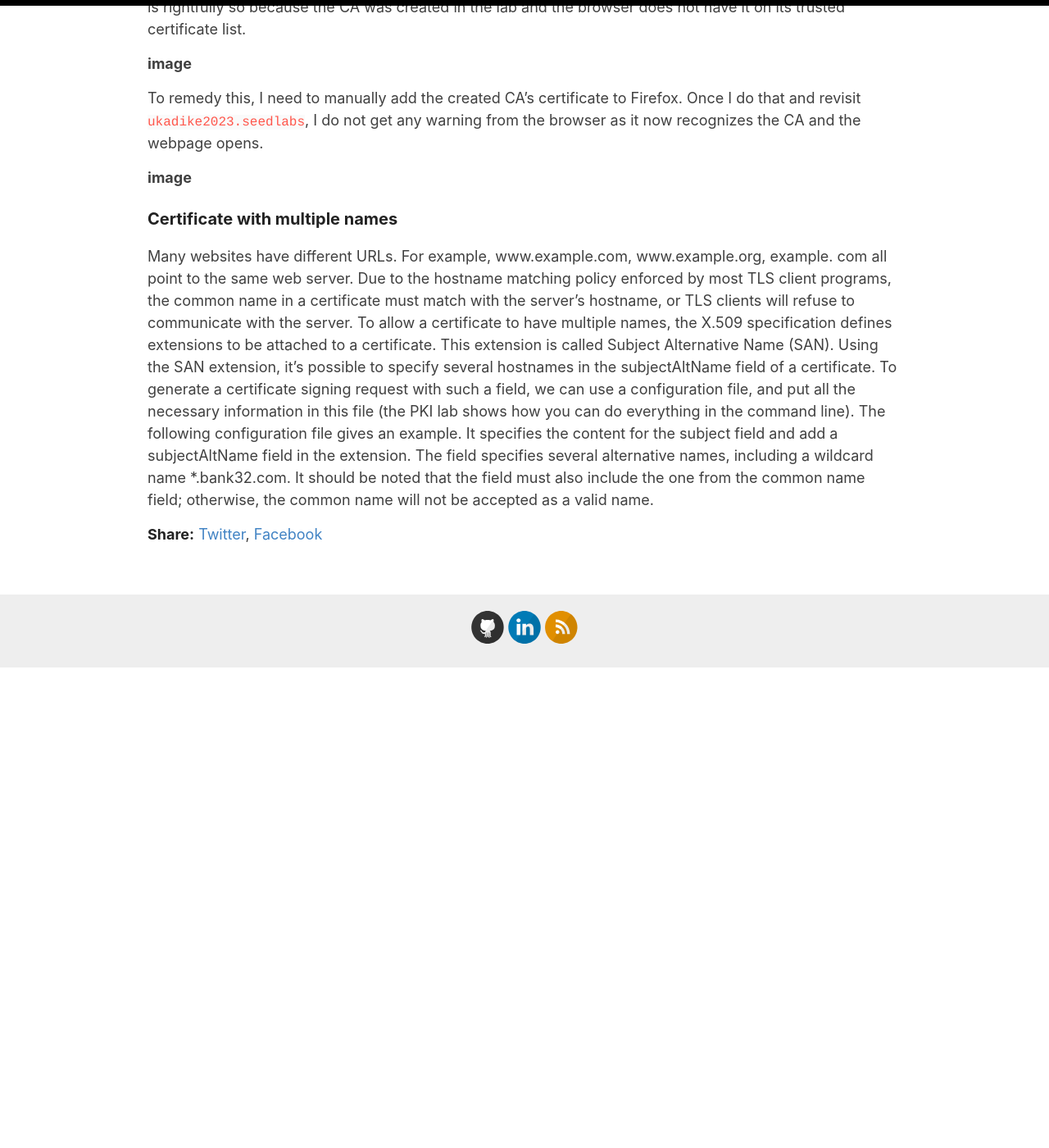
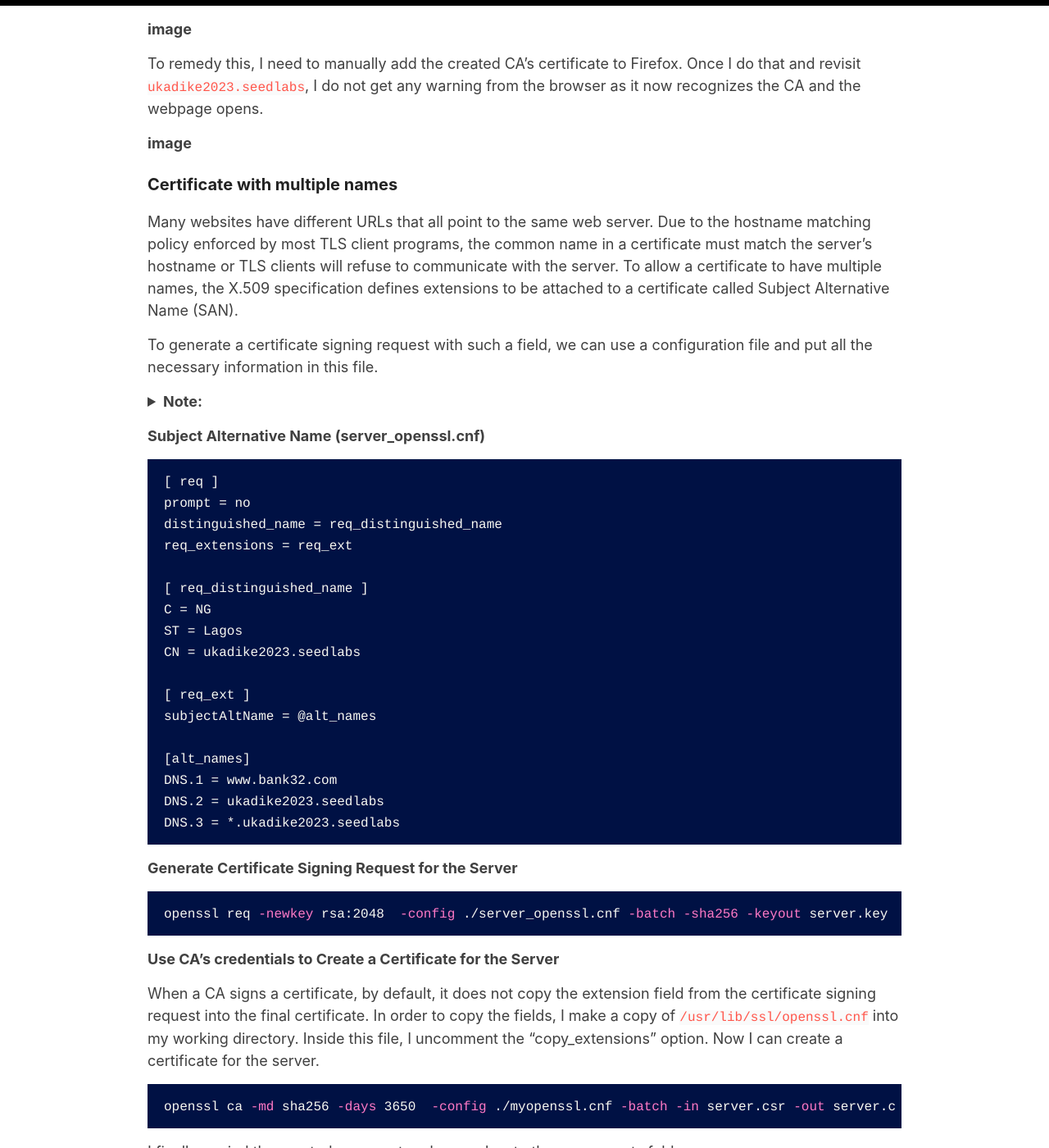
Before and after one commit to iukadike/blog, a Jekyll site: the page built from _posts/2023-10-02-tls.md, in a window 1280 px wide and 1400 px high, scrolled down 9476 px. Shown: the whole window at 82% size. Built offline with Jekyll 4.4.1, drawn with Linux system fonts in a browser that asks for light colours; comment, search, counter and statistics services are not loaded; before the commit the page ends 10290 px from its top, so only the background shows below that; some of the changed text lies outside the part shown.

Commit message:
update content

````diff
--- a/_posts/2023-10-02-tls.md
+++ b/_posts/2023-10-02-tls.md
@@ -485,16 +483,71 @@ To remedy this, I need to manually add the created CA’s certificate to Firefox
 
 #### Certificate with multiple names
 
-Many websites have different URLs. For example, www.example.com, www.example.org, example.
-com all point to the same web server. Due to the hostname matching policy enforced by most TLS client
-programs, the common name in a certificate must match with the server’s hostname, or TLS clients will
-refuse to communicate with the server.
-To allow a certificate to have multiple names, the X.509 specification defines extensions to be attached
-to a certificate. This extension is called Subject Alternative Name (SAN). Using the SAN extension, it’s
-possible to specify several hostnames in the subjectAltName field of a certificate.
-To generate a certificate signing request with such a field, we can use a configuration file, and put
-all the necessary information in this file (the PKI lab shows how you can do everything in the command
-line). The following configuration file gives an example. It specifies the content for the subject field and
-add a subjectAltName field in the extension. The field specifies several alternative names, including
-a wildcard name *.bank32.com. It should be noted that the field must also include the one from the
-common name field; otherwise, the common name will not be accepted as a valid name.
+Many websites have different URLs that all point to the same web server. Due to the hostname matching policy enforced by most TLS client programs, the common name in a certificate must match the server’s hostname or TLS clients will refuse to communicate with the server. To allow a certificate to have multiple names, the X.509 specification defines extensions to be attached to a certificate called Subject Alternative Name (SAN).
+
+To generate a certificate signing request with such a field, we can use a configuration file and put all the necessary information in this file.
+
+<details>
+<summary><b>Note:</b></summary>
+The field must also include the one from the common name field; otherwise, the common name will not be accepted as a valid name.
+</details>
+
+
+__Subject Alternative Name (server_openssl.cnf)__
+
+```
+[ req ]
+prompt = no
+distinguished_name = req_distinguished_name
+req_extensions = req_ext
+
+[ req_distinguished_name ]
+C = NG
+ST = Lagos
+CN = ukadike2023.seedlabs
+
+[ req_ext ]
+subjectAltName = @alt_names
+
+[alt_names]
+DNS.1 = www.bank32.com
+DNS.2 = ukadike2023.seedlabs
+DNS.3 = *.ukadike2023.seedlabs
+```
+
+__Generate Certificate Signing Request for the Server__
+
+```bash
+openssl req -newkey rsa:2048  -config ./server_openssl.cnf -batch -sha256 -keyout server.key -out server.csr
+```
+
+__Use CA's credentials to Create a Certificate for the Server__
+
+When a CA signs a certificate, by default, it does not copy the extension field from the certificate signing request into the final certificate. In order to copy the fields, I make a copy of `/usr/lib/ssl/openssl.cnf` into my working directory. Inside this file, I uncomment the "copy_extensions" option. Now I can create a certificate for the server.
+
+```bash
+openssl ca -md sha256 -days 3650  -config ./myopenssl.cnf -batch -in server.csr -out server.crt -cert ca.crt -keyfile ca.key -policy policy_anything
+```
+
+I finally copied the created server.crt and server.key to the server-certs folder.
+
+Before going on to test the alternate names, I have to add them to the host file. When I visit them in Firefox browser, they open without any issue.
+
+**image**
+
+**image**
+
+**image**
+
+
+<br>
+
+### A Simple HTTPS Proxy
+
+TLS can protect against the Man-In-The-Middle attack, but only if the underlying public-key infrastructure
+is secured. In this task, we will demonstrate the Man-In-The-Middle attack against TLS servers if the PKI
+infrastructure is compromised, i.e., some trusted CA is compromised or the server’s private key is stolen.
+We will implement a simple HTTPS proxy called mHTTPSproxy (m stands for mini). The proxy
+program simply integrates the client and server programs from Task 1 and 2 together. How it works is
+illustrated in Figure 1. We will run the proxy on the proxy container.
+The proxy is actually a combination of the TLS client and server programs. To the browser, the TLS
````
Also changed, not shown: other parts of _posts/2023-10-02-tls.md (+0 -2 lines).
